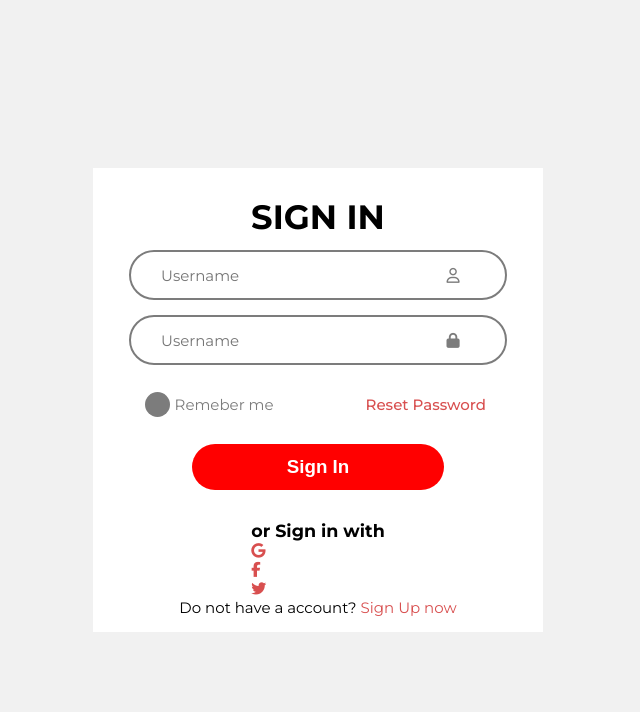
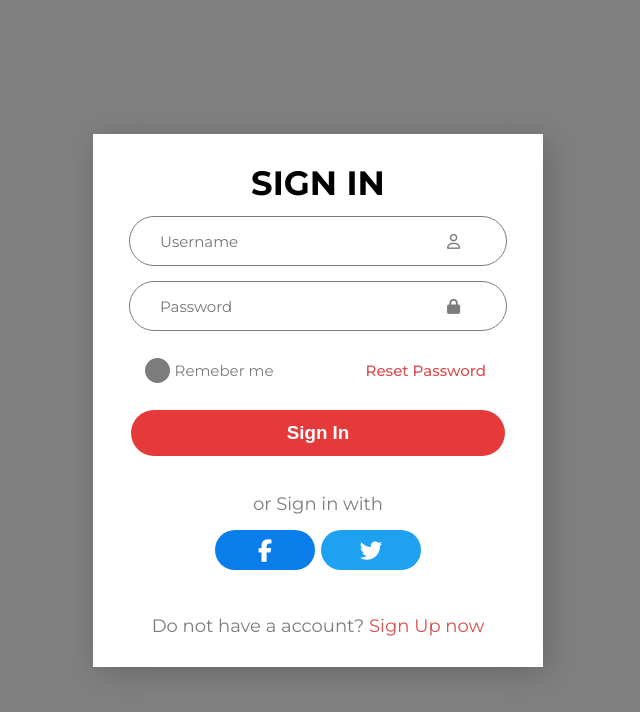
Before and after one commit to caynanr/signinfomr, a plain HTML site: page index.html in a window 1280 px wide. Shown: the whole page, without its empty margins (322-962 px from the left). Drawn offline with Linux system fonts and the light colour scheme.

Commit message:
AjustesFinais

```diff
--- a/index.html
+++ b/index.html
@@ -19,7 +19,7 @@
           <input type="text" placeholder="Username"> <i class="far fa-user"></i>
         </span>
         <span class="input form-password">
-          <input type="password" placeholder="Username"> <i class="fas fa-lock"></i>
+          <input type="password" placeholder="Password"> <i class="fas fa-lock"></i>
         </span>
         <span class="form-remeber">
           <div>
@@ -33,13 +33,11 @@
       <div class="social-media">
         <h3>or Sign in with</h3>
         <ul class="social-media-list">
-          <li class="social-options">
-            <a href="#"><i class="fab fa-google"></i></a>
-          </li>
-          <li class="social-options">
+
+          <li class="social-options-fb">
             <a href="#"><i class="fab fa-facebook-f"></i></a>
           </li>
-          <li class="social-options">
+          <li class="social-options-tt">
             <a href="#"><i class="fab fa-twitter"></i></a>
           </li>
         </ul>
--- a/style.css
+++ b/style.css
@@ -20,7 +20,7 @@ html {
   font-size: 15px;
   font-family: "Montserrat", -apple-system, BlinkMacSystemFont, "Segoe UI",
     Roboto, Oxygen, Ubuntu, Cantarell, "Open Sans", "Helvetica Neue", sans-serif;
-  background-color: #f1f1f1;
+  background-color: #808080;
   max-width: 100%;
   height: 100%;
 }
@@ -42,6 +42,7 @@ html {
   justify-content: center;
   align-items: center;
   padding: 1rem 1rem;
+  box-shadow: 5px 5px 30px rgba(0, 0, 0, 0.2);
 }
 
 .card-title {
@@ -64,7 +65,7 @@ html {
   height: 50px;
   margin-bottom: 1rem;
   padding: 1rem;
-  border: 2px solid #7c7c7c;
+  border: 1px solid #7c7c7c;
   border-radius: 100px;
   display: flex;
   flex-wrap: nowrap;
@@ -139,14 +140,86 @@ input[type="checkbox"]:checked:after {
 }
 
 .btn-signin {
-  width: 60%;
+  width: 89%;
   padding: 0.8rem 0;
-  background: red;
+  background: rgb(230, 57, 57);
   font-weight: 700;
   font-size: 1.25rem;
   color: #fff;
   border-radius: 100px;
   cursor: pointer;
   outline: none;
-  margin-bottom: 2rem;
+  margin-bottom: 1rem;
+  transition: all 0.3s ease-in-out;
 }
+
+.btn-signin:hover {
+  letter-spacing: 5px;
+}
+
+.social-media {
+  padding: 1rem;
+  text-align: center;
+}
+
+.social-media h3 {
+  font-size: 1.2rem;
+  font-weight: 400;
+  line-height: 2;
+  margin-bottom: 0.5rem;
+  color: #7c7c7c;
+}
+
+.social-media-list {
+  display: flex;
+  justify-content: space-between;
+  padding-bottom: 1rem;
+}
+
+.social-media-list li {
+  background-color: #dd5252;
+  padding: 10px;
+  width: 100px;
+  height: 40px;
+  border-radius: 20px;
+  text-align: center;
+  transition: all 0.3s ease-in-out;
+  margin: 0 0.2rem;
+}
+
+.social-media-list li:hover {
+  width: 120px;
+}
+
+.social-media-list li i {
+  color: #fff;
+  font-size: 1.5rem;
+}
+
+li.social-options-fb {
+  background-color: #097eeb;
+}
+
+li.social-options-tt {
+  background-color: #1fa1f2;
+}
+
+.card-footer {
+  font-size: 1.2rem;
+  font-weight: 400;
+  color: #7c7c7c;
+  padding: 1rem 0;
+}
+
+@media screen and (max-width: 600px) {
+  body {
+    background: #fff;
+  }
+  .container {
+    width: 100%;
+  }
+  .card {
+    width: 100%;
+    box-shadow: none;
+  }
+}
```
Also changed, not shown: assets/resultadofinal.png (added).
